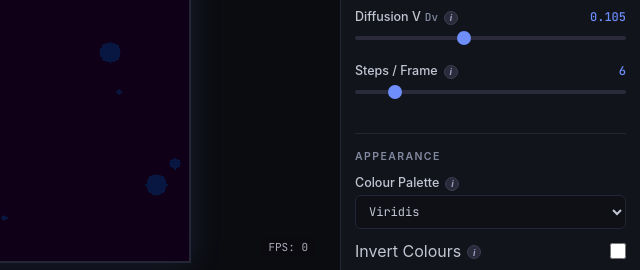
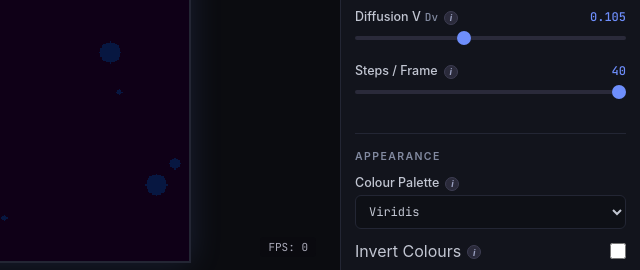
Before and after one commit to Velmet44/Organica, a plain HTML site: page index.html in a window 1280 px wide. Shown: the part 485-755 px from the top of the page, 640-1280 px from the left. Drawn offline with Linux system fonts and the light colour scheme.

Commit message:
Set default steps/frame to 40 and minimum to 12; update docs and repo description

```diff
--- a/index.html
+++ b/index.html
@@ -1017,7 +1017,7 @@
       k: 0.062,             // kill rate
       Du: 0.21,             // diffusion rate of U
       Dv: 0.105,            // diffusion rate of V
-      stepsPerFrame: 6,     // simulation ticks per animation frame (low default: i3-friendly)
+      stepsPerFrame: 40,    // simulation ticks per animation frame (default: fast evolution)
       gridSize: 512,
       seed: '',
       seedMode: 'spots',
@@ -1670,7 +1670,7 @@ function buildColorLut() {
       ['k',             'Kill Rate',   'k',   0.045, 0.075, 0.0001, 4, 'sec-sim'],
       ['Du',            'Diffusion U', 'Du',  0.050, 0.400, 0.005, 3, 'sec-sim'],
       ['Dv',            'Diffusion V', 'Dv',  0.010, 0.250, 0.005, 3, 'sec-sim'],
-      ['stepsPerFrame', 'Steps / Frame', '',  1,     40,    1,     0, 'sec-sim'],
+      ['stepsPerFrame', 'Steps / Frame', '',  12,    40,    1,     0, 'sec-sim'],
       ['colorBias',     'Colour Bias', '',    0.0,   1.0,   0.01,  2, 'sec-visual'],
       ['vibrance',      'Vibrance',    '',    0.0,   2.0,   0.05,  2, 'sec-visual'],
       ['seedColorDiff',     'Seed Color Diff', '', 0.0,   1.0,   0.01,  2, 'sec-colored'],
--- a/sim-worker.js
+++ b/sim-worker.js
@@ -10,7 +10,7 @@
   var frameCount = 0, stableCount = 0, stabilityPrev = null;
   var running = false;
   var params = {
-    f: 0.055, k: 0.062, Du: 0.21, Dv: 0.105, stepsPerFrame: 6,
+    f: 0.055, k: 0.062, Du: 0.21, Dv: 0.105, stepsPerFrame: 40,
     seed: '', seedMode: 'spots',
     coloredSeeds: false, seedColorRandom: false,
     seedColorDiff: 1.0, seedColorDiffusion: 0.08, seedColorOffset: 0.0,
```
Also changed, not shown: 1 other file.
